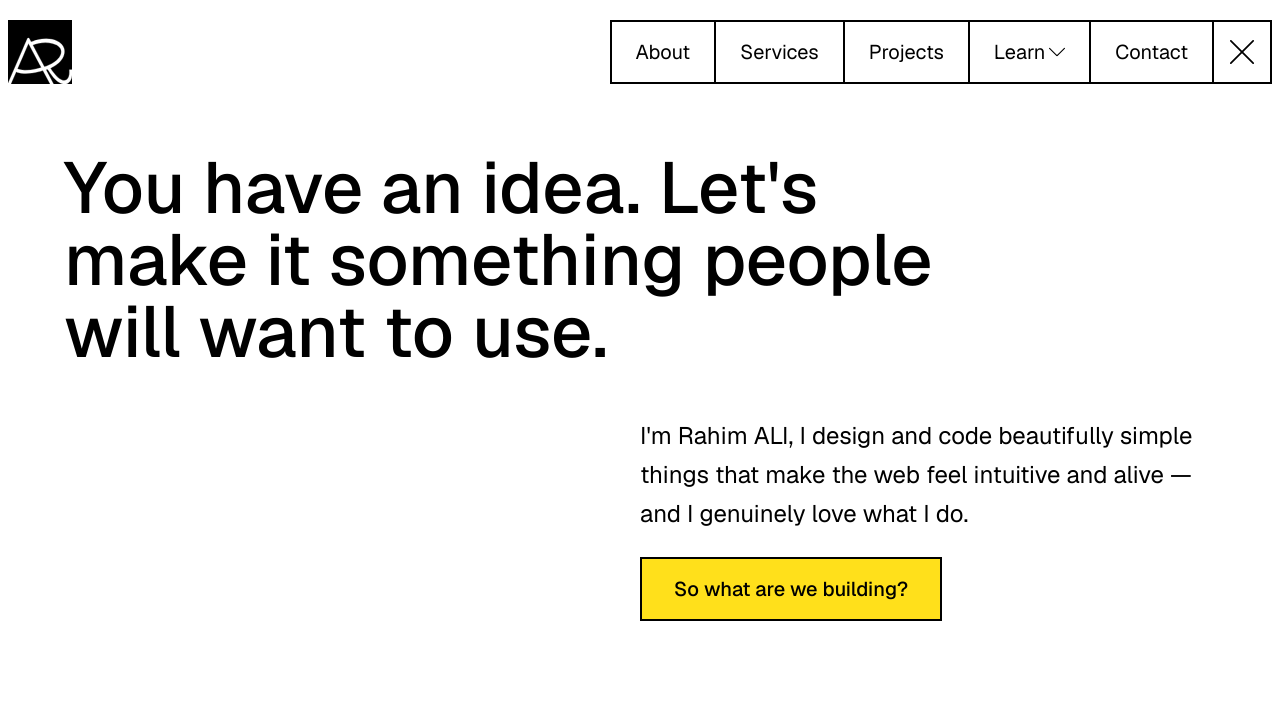
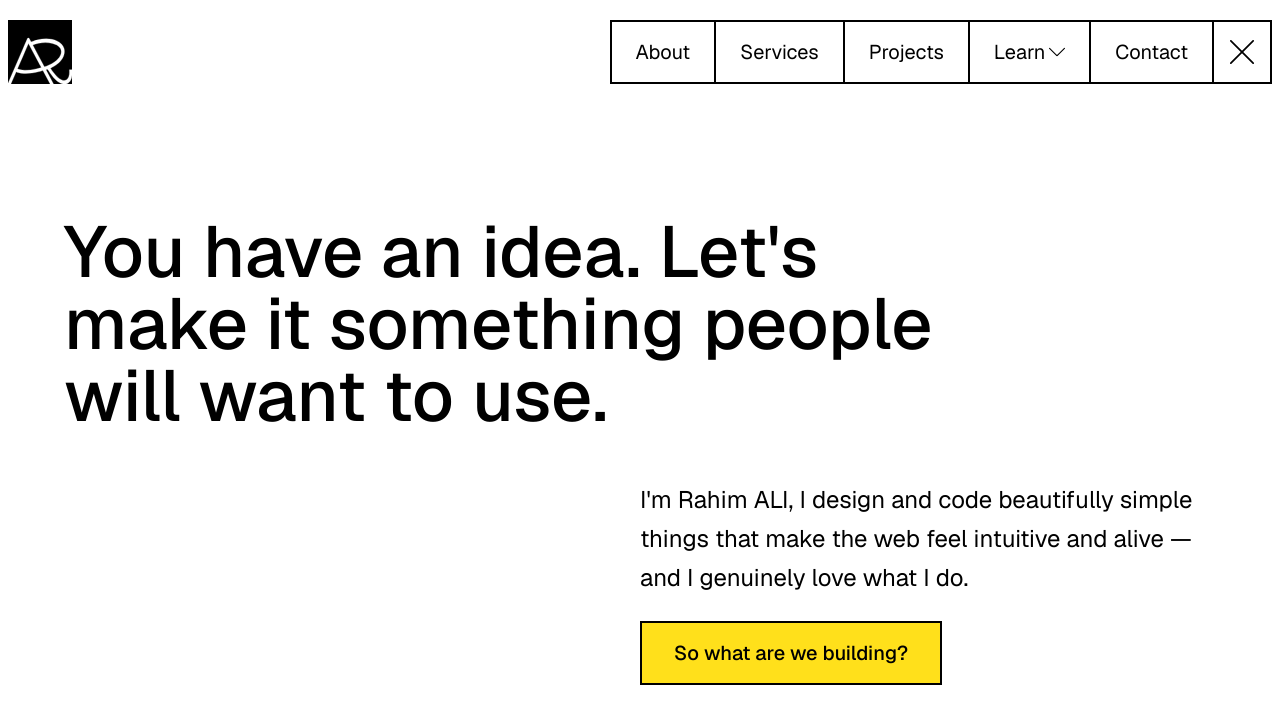
Before and after one commit to Rahim10020/rahim.design, a React (Vite) app: page / in a window 1280 px wide. Shown: the top 724 px of the page. Built offline with nearby package versions, Linux system fonts and the light colour scheme; a web font is replaced by a local one.

Commit message:
finish fixes

```diff
--- a/src/_components/sections/HeroSection.tsx
+++ b/src/_components/sections/HeroSection.tsx
@@ -2,9 +2,9 @@ import Button from "../ui/Button";
 
 export default function HeroSection() {
   return (
-    <section className="flex w-full bg-background">
+    <section className="flex min-h-[calc(100svh-104px)] w-full bg-background">
       <div className="max-w-350 mx-auto flex w-full px-2">
-        <div className="mx-auto flex w-full max-w-6xl flex-col justify-between py-12">
+        <div className="mx-auto flex w-full max-w-6xl flex-col justify-between py-12 mt-16">
           <div className="w-full">
             <div className="flex flex-col gap-12">
               <div className="w-full">
--- a/src/_pages/HomePage.tsx
+++ b/src/_pages/HomePage.tsx
@@ -4,9 +4,7 @@ export default function HomePage() {
   return (
     <div>
       {/* Hero section */}
-      <section id="about" className="min-h-[calc(100svh-104px)]">
-        <HeroSection />
-      </section>
+      <HeroSection />
 
       {/* About section */}
       <section id="about" className="min-h-[calc(100svh-104px)]"></section>
```
